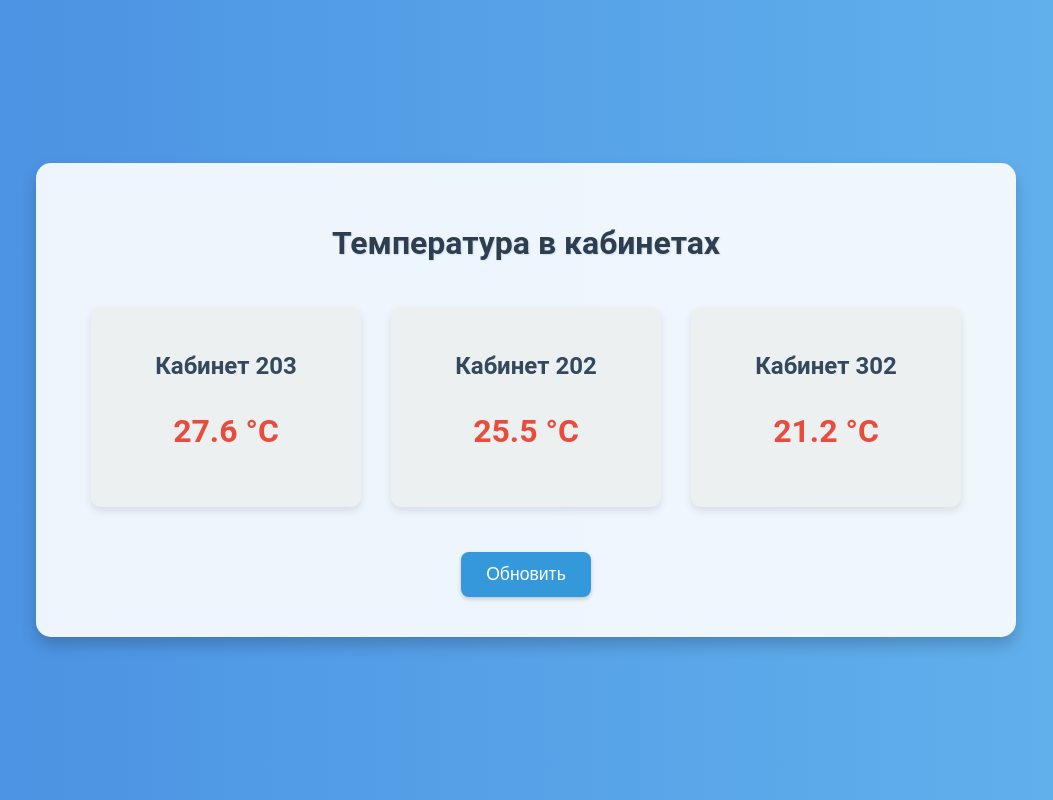
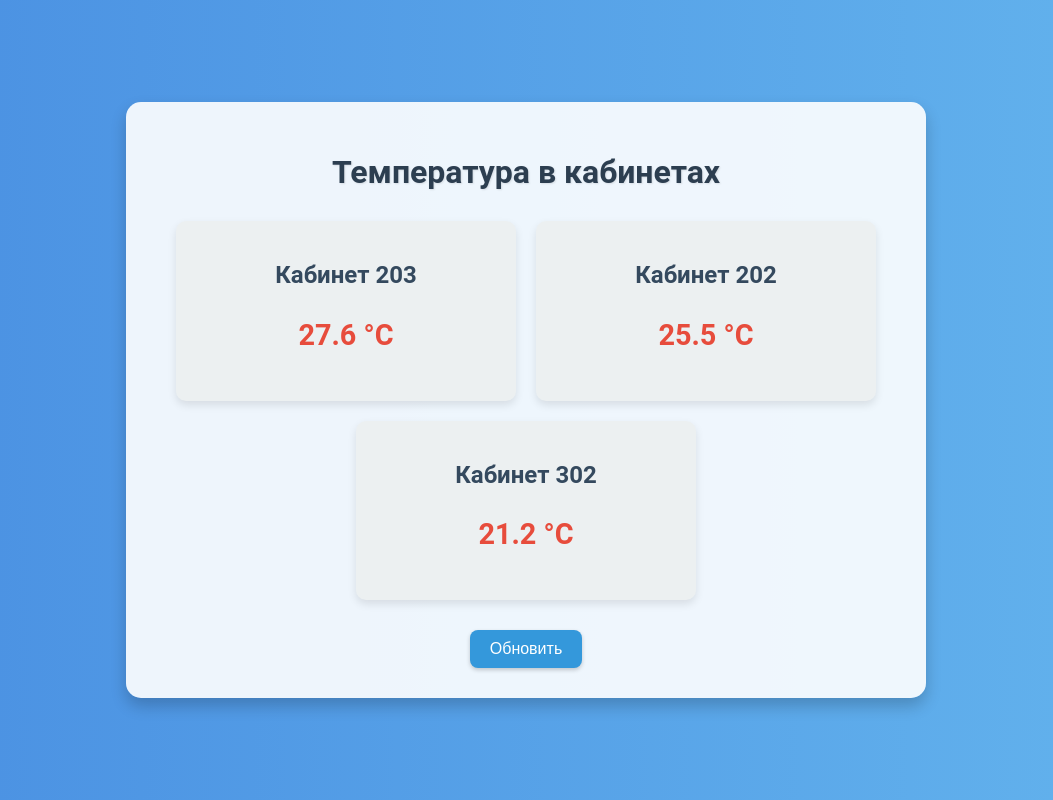
Before and after one commit to p1shtet/temperature, a plain HTML site: page index.html in a window 1280 px wide. Shown: the whole page, without its empty margins (114-1167 px from the left). Drawn offline with Linux system fonts and the light colour scheme.

Commit message:
style.css

```diff
--- a/style.css
+++ b/style.css
@@ -1,22 +1,25 @@
 body {
-    font-family: 'Roboto', sans-serif; /* Изменили шрифт */
+    font-family: 'Roboto', sans-serif;
     margin: 0;
     padding: 0;
     display: flex;
     justify-content: center;
     align-items: center;
     min-height: 100vh;
-    background: linear-gradient(to right, #4a90e2, #63b3ed); /* Градиентный фон */
-    color: #333; /* Изменили цвет текста */
+    background: linear-gradient(to right, #4a90e2, #63b3ed);
+    color: #333;
 }
 
 .container {
-    background-color: rgba(255, 255, 255, 0.9); /* Прозрачный фон */
-    padding: 40px;
+    background-color: rgba(255, 255, 255, 0.9);
+    padding: 30px;
     border-radius: 15px;
     box-shadow: 0 8px 16px rgba(0, 0, 0, 0.2);
     text-align: center;
-    transition: transform 0.3s ease; /* Анимация трансформации */
+    transition: transform 0.3s ease;
+    width: 90%; /* Изменили ширину на % для адаптации */
+    max-width: 800px; /* Ограничили максимальную ширину */
+    box-sizing: border-box; /* Добавили для правильного расчета ширины */
 }
 
 .container:hover {
@@ -25,27 +28,27 @@ body {
 
 h1 {
     color: #2c3e50;
-    margin-bottom: 30px;
+    margin-bottom: 20px;
     text-shadow: 1px 1px 2px rgba(0, 0, 0, 0.1);
 }
 
-
 .classroom-container {
     display: flex;
-    justify-content: center; /* Изменили для центрирования */
-    margin-bottom: 30px;
+    justify-content: center;
+    margin-bottom: 20px;
     flex-wrap: wrap;
 }
 
 .classroom {
     background-color: #ecf0f1;
-    padding: 25px;
+    padding: 20px;
     border-radius: 10px;
-    width: 220px;
-    margin: 15px;
+    width: calc(50% - 30px); /* На телефонах будет по 2 в ряд */
+    margin: 10px;
     box-shadow: 0 4px 8px rgba(0, 0, 0, 0.1);
     transition: transform 0.2s ease;
-    cursor: pointer; /* Меняем курсор */
+    cursor: pointer;
+     box-sizing: border-box;
 }
 
 .classroom:hover {
@@ -54,24 +57,23 @@ h1 {
 
 .classroom h2 {
     color: #34495e;
-    margin-bottom: 15px;
+    margin-bottom: 10px;
 }
 
 .temperature {
-    font-size: 2em; /* Увеличили размер шрифта */
+    font-size: 1.8em;
     font-weight: bold;
-    color: #e74c3c; /* Изменили цвет температуры */
-    transition: color 0.3s ease; /* Анимация изменения цвета */
+    color: #e74c3c;
+    transition: color 0.3s ease;
 }
 .classroom:hover .temperature{
     color: #c0392b;
 }
 
-
 button {
-    padding: 12px 25px;
-    font-size: 1.1em;
-    background-color: #3498db; /* Изменили цвет кнопки */
+    padding: 10px 20px;
+    font-size: 1em;
+    background-color: #3498db;
     color: white;
     border: none;
     border-radius: 8px;
@@ -84,6 +86,7 @@ button:hover {
     background-color: #2980b9;
     transform: scale(1.05);
 }
+
 
 /* Анимация для начальной загрузки */
 .classroom {
@@ -109,3 +112,23 @@ button:hover {
         transform: translateY(0);
     }
 }
+
+
+/* Медиа-запрос для маленьких экранов (телефонов) */
+@media (max-width: 600px) {
+     .container {
+        padding: 20px;
+    }
+
+    .classroom {
+          width: 100%; /* На телефонах будет по 1 в ряд */
+         margin: 10px 0;
+    }
+     .temperature {
+          font-size: 1.6em;
+    }
+        h1 {
+            font-size: 1.5em;
+            margin-bottom: 15px;
+        }
+}
```
